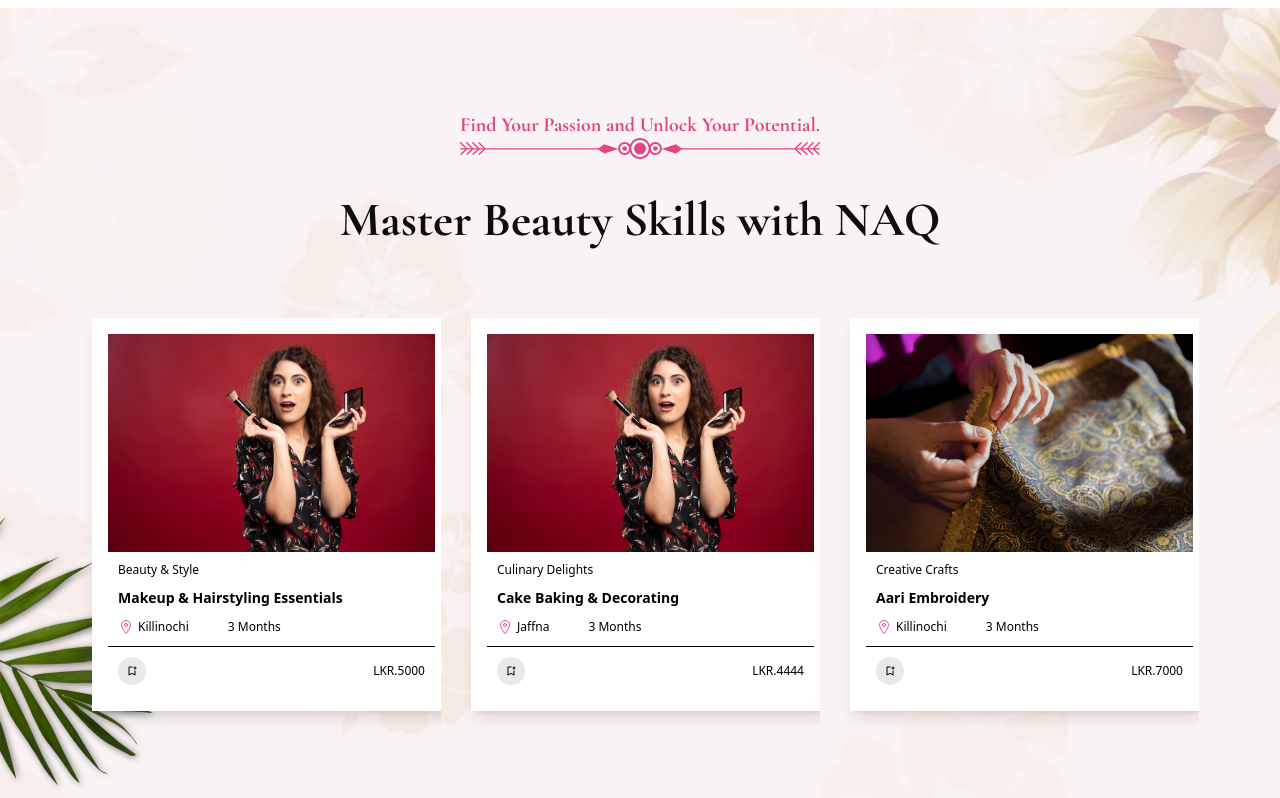
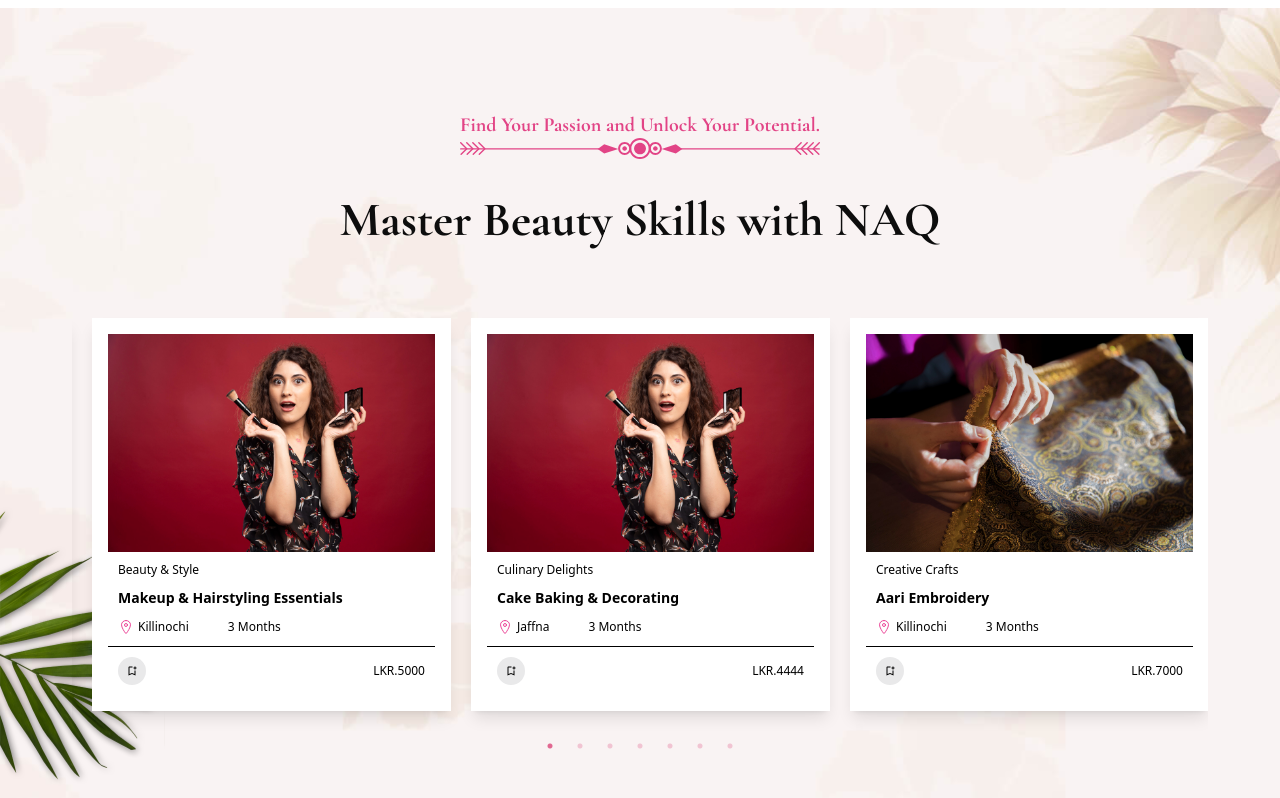
Before and after one commit to MrbadMiro/NAQ, a React (Vite) app: page / in a window 1280 px wide. Shown: the part 1572-2370 px from the top of the page. Built offline with nearby package versions, Linux system fonts and the light colour scheme; some icons are missing.

Commit message:
Hero Section

```diff
--- a/src/index.css
+++ b/src/index.css
@@ -4,11 +4,7 @@
 @tailwind components;
 @tailwind utilities;
 
-
-* {
-	margin: 0;
-	padding: 0;
-	box-sizing: border-box;
+html, body {
 	overflow-x: hidden;
   }
 @layer base {
```
